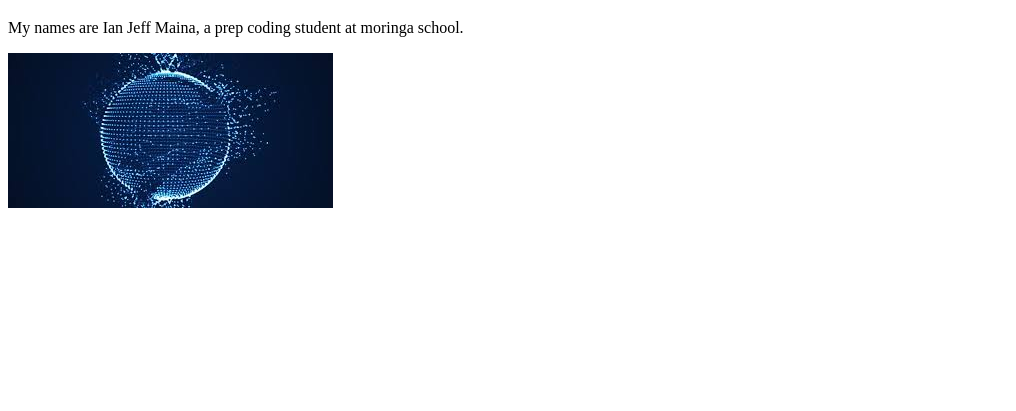
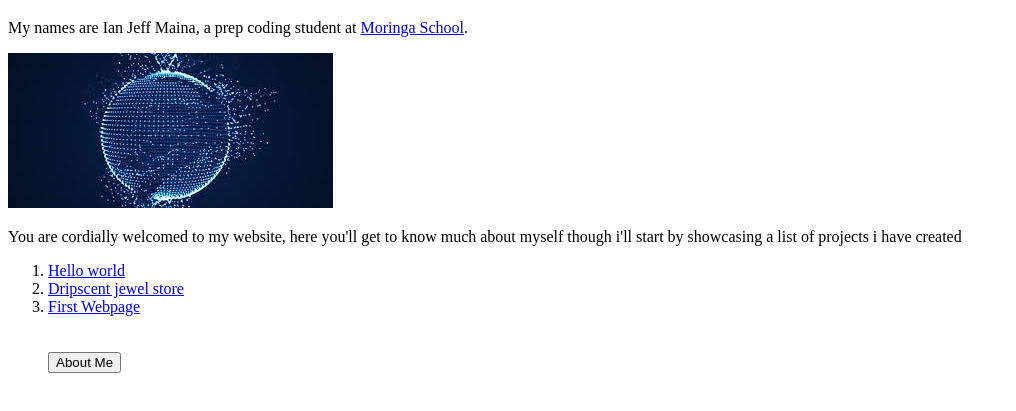
Before and after one commit to IanJeffKajiji/My-First-Portifolio, a plain HTML site: page index.html in a window 1280 px wide. Shown: the part 61-472 px from the top of the page, without its empty margins (0-1016 px from the left). Drawn offline with Linux system fonts and the light colour scheme.

Commit message:
Add ordered list and various links

```diff
--- a/index.html
+++ b/index.html
@@ -6,7 +6,17 @@
 </head>
 <body>
   <h1>Welcome to my Portifolio i.e landing page</h1>
-  <p>My names are Ian Jeff Maina, a prep coding student at moringa school.</p>
+  <p>My names are Ian Jeff Maina, a prep coding student at <a href="https://www.moringaschool.com/">Moringa School</a>.</p>
   <img src="images/codeworld.jpeg" alt="a photo of what i do">
+  <p>You are cordially welcomed to my website, here you'll get to know much about myself though i'll start by showcasing a list of projects i have created</p>
+  <ol>
+    <li> <a href="https://github.com/IanJeffKajiji/hello-world">Hello world</a></li>
+    <li> <a href="https://github.com/IanJeffKajiji/dripscent-">Dripscent jewel store</a></li>
+    <li> <a href="https://ianjeffkajiji.github.io/my-first-webpage/">First Webpage</a></li>
+    <br>
+    <br>
+    <div class="tab">
+      <button class="tablinks" onclick="opentab(info, 'About Me')">About Me</button>
+    </div>
 </body>
 </html>
```
